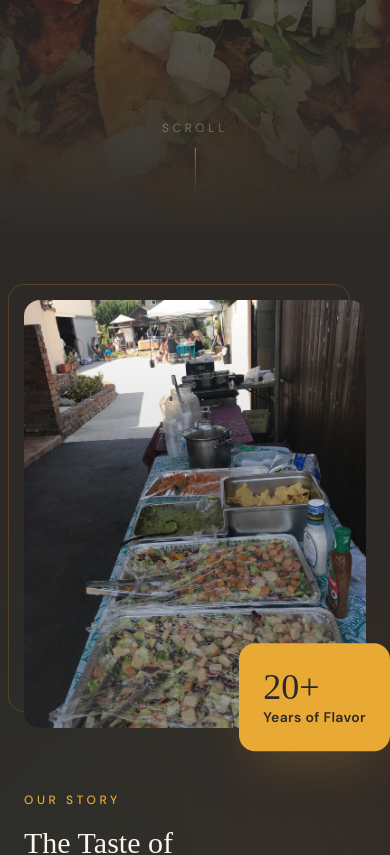
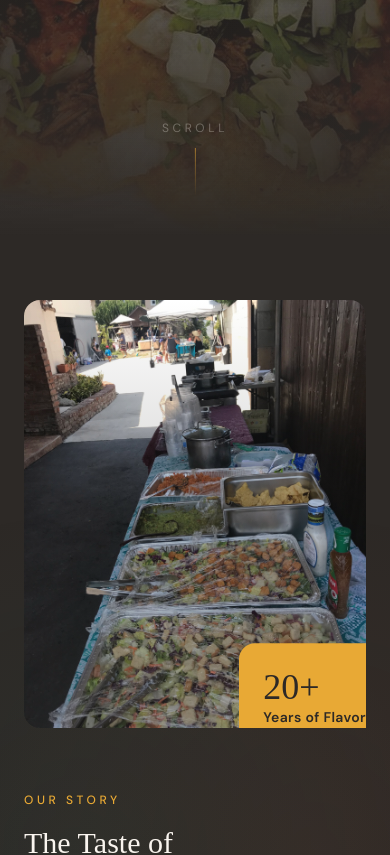
Before and after one commit to AlanConstantino/mexico-lindo-y-que-rico, a Next.js app: page /en in a window 390 px wide. Shown: the part 608-1463 px from the top of the page. Built offline with nearby package versions, Linux system fonts and the light colour scheme; a web font is replaced by a local one.

Commit message:
fix: remove horizontal overflow on mobile causing right-side padding
- Added overflow-x hidden + max-width to html and body
- Added overflow-hidden to About image container with negative margins

```diff
--- a/src/app/globals.css
+++ b/src/app/globals.css
@@ -21,6 +21,13 @@
 }
 
 /* ─── Base ─── */
+html,
+body {
+  overflow-x: hidden;
+  width: 100%;
+  max-width: 100vw;
+}
+
 html {
   scroll-behavior: smooth;
 }
@@ -31,7 +38,6 @@ body {
   color: var(--color-cream);
   -webkit-font-smoothing: antialiased;
   -moz-osx-font-smoothing: grayscale;
-  overflow-x: hidden;
 }
 
 ::selection {
--- a/src/components/About.tsx
+++ b/src/components/About.tsx
@@ -19,7 +19,7 @@ export default function About() {
       <div className="max-w-7xl mx-auto px-6">
         <div className="grid lg:grid-cols-2 gap-16 lg:gap-24 items-center">
           {/* Image side */}
-          <div className="reveal-left relative">
+          <div className="reveal-left relative overflow-hidden">
             <div className="relative aspect-[4/5] rounded-2xl overflow-hidden">
               <Image
                 src="/images/spread.jpg"
```
Also changed, not shown: 1 other file (tests, documents, lock files or other folders).
